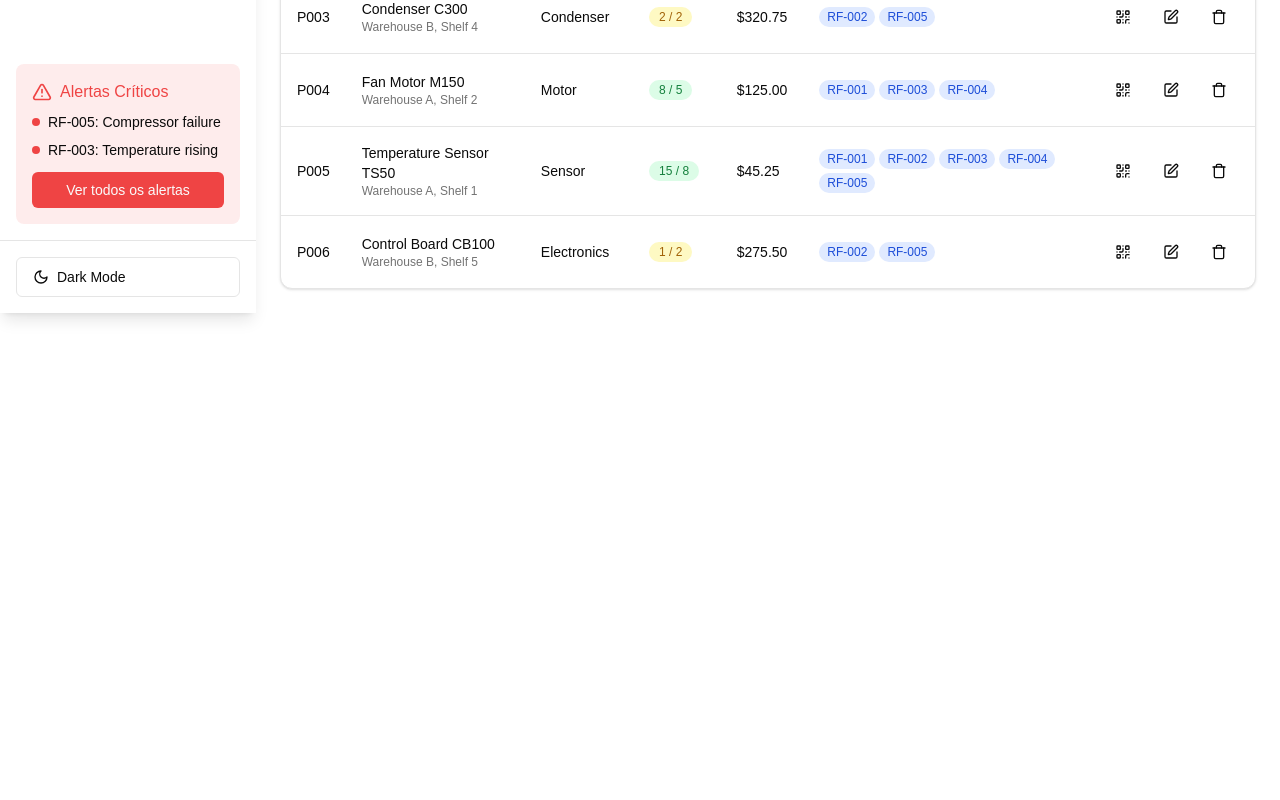
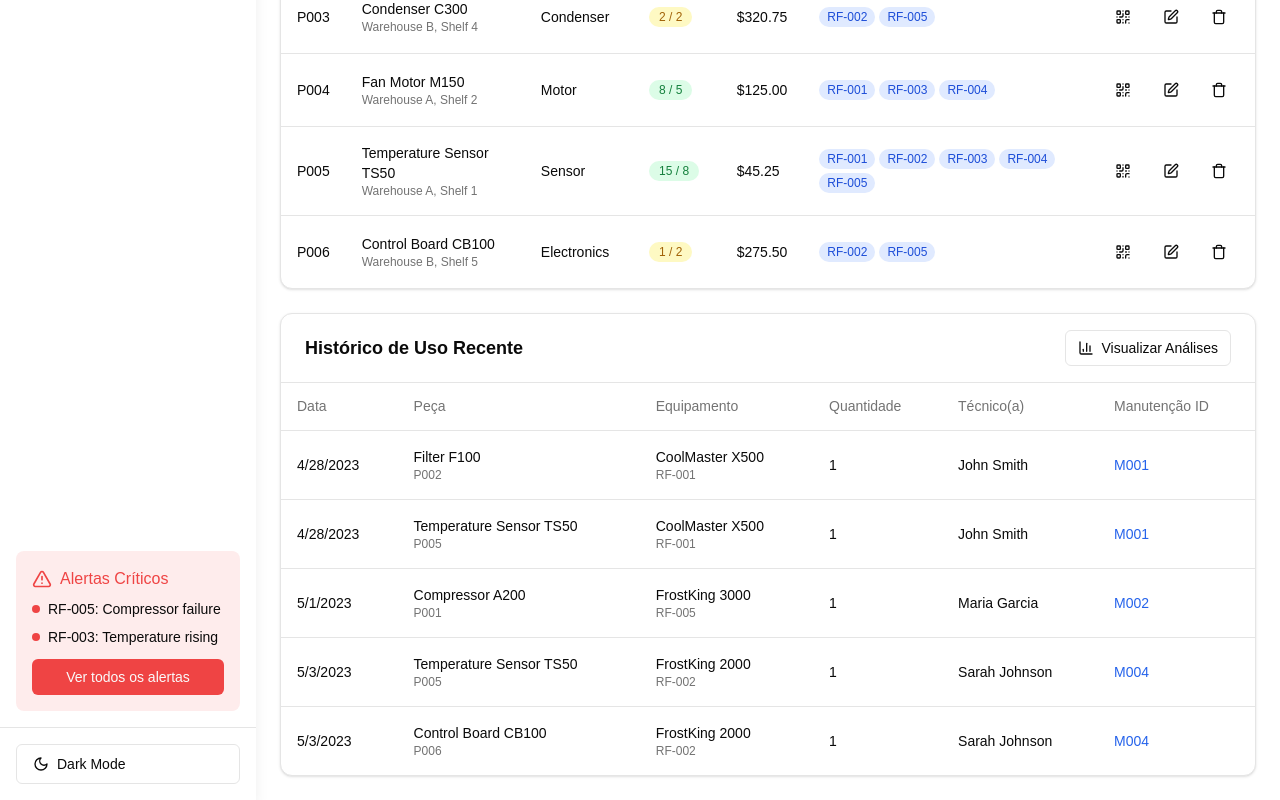
Before and after one commit to fagnersro/sys_cold_system, a Next.js app in the folder front_end/: page /dashboard/parts in a window 1280 px wide. Shown: the part 524-1324 px from the top of the page. Before the commit the page ends 837 px from the top, so only its background shows below. Built offline with nearby package versions, Linux system fonts and the light colour scheme.

Commit message:
Refatoring page parts: add usage-history-section

```diff
--- /dev/null
+++ b/front_end/app/dashboard/parts/components/shared/usage-history-section.tsx
@@ -0,0 +1,78 @@
+import { Table, TableBody, TableCell, TableHead, TableHeader, TableRow } from "@/components/ui/table";
+import { BarChart3 } from "lucide-react";
+import { Button } from "@/components/ui/button";
+import type { UsageHistory, Part, Equipment } from "@/app/dashboard/parts/types/inventory";
+
+interface UsageHistorySectionProps {
+  usageHistory: UsageHistory[];
+  parts: Part[];
+  equipment: Equipment[];
+}
+
+export function UsageHistorySection({ usageHistory, parts, equipment }: UsageHistorySectionProps) {
+  if (usageHistory.length === 0) {
+    return (
+      <div className="rounded-xl border bg-card text-card-foreground shadow p-6 text-center">
+        <p>Nenhum histórico de uso encontrado</p>
+      </div>
+    );
+  }
+
+  return (
+    <div className="rounded-xl border bg-card text-card-foreground shadow">
+      <div className="flex items-center justify-between border-b px-6 py-4">
+        <h2 className="text-lg font-semibold">Histórico de Uso Recente</h2>
+        <Button variant="outline" size="sm" className="gap-2">
+          <BarChart3 className="h-4 w-4" />
+          <span>Visualizar Análises</span>
+        </Button>
+      </div>
+
+      <div className="overflow-x-auto">
+        <Table>
+          <TableHeader>
+            <TableRow>
+              <TableHead>Data</TableHead>
+              <TableHead>Peça</TableHead>
+              <TableHead>Equipamento</TableHead>
+              <TableHead>Quantidade</TableHead>
+              <TableHead>Técnico(a)</TableHead>
+              <TableHead>Manutenção ID</TableHead>
+            </TableRow>
+          </TableHeader>
+          <TableBody>
+            {usageHistory.map((usage) => {
+              const part = parts.find((p) => p.id === usage.partId);
+              const equipmentItem = equipment.find((e) => e.id === usage.equipmentId);
+
+              return (
+                <TableRow key={usage.id} className="hover:bg-muted/50">
+                  <TableCell>{new Date(usage.date).toLocaleDateString()}</TableCell>
+                  <TableCell>
+                    <div>
+                      <div className="font-medium">{part?.name}</div>
+                      <div className="text-xs text-muted-foreground">{usage.partId}</div>
+                    </div>
+                  </TableCell>
+                  <TableCell>
+                    <div>
+                      <div>{equipmentItem?.model}</div>
+                      <div className="text-xs text-muted-foreground">{usage.equipmentId}</div>
+                    </div>
+                  </TableCell>
+                  <TableCell>{usage.quantity}</TableCell>
+                  <TableCell>{usage.technician}</TableCell>
+                  <TableCell>
+                    <a href="#" className="text-blue-600 hover:underline dark:text-blue-400">
+                      {usage.maintenanceId}
+                    </a>
+                  </TableCell>
+                </TableRow>
+              );
+            })}
+          </TableBody>
+        </Table>
+      </div>
+    </div>
+  );
+}
--- a/front_end/app/dashboard/parts/page.tsx
+++ b/front_end/app/dashboard/parts/page.tsx
@@ -1,6 +1,7 @@
 import { RefrigerationDashboardLayout } from "@/components/refrigeration/dashboard-layout";
 import { PartsTable } from "./components/client/parts-table";
 import { partsData, equipmentData, usageHistoryData } from "./data/mock-parts";
+import { UsageHistorySection } from "./components/shared/usage-history-section";
 
 export default function InventoryPage() {
   return (
@@ -18,6 +19,12 @@ export default function InventoryPage() {
           equipment={equipmentData}
           usageHistory={usageHistoryData}
         />
+
+        <UsageHistorySection
+          usageHistory={usageHistoryData}
+          parts={partsData}
+          equipment={equipmentData}
+        />
       </div>
     </RefrigerationDashboardLayout>
   );
```
Also changed, not shown: front_end/app/dashboard/parts/components/client/parts-table.tsx (+0 -13 lines).
